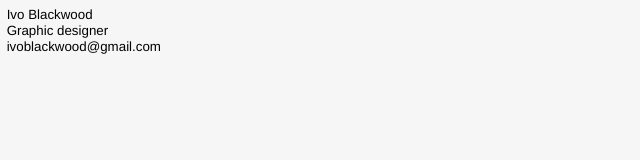
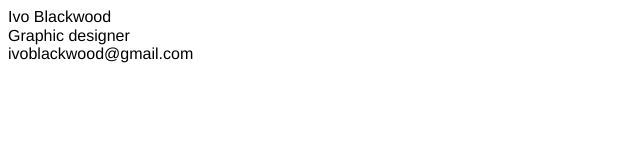
Before and after one commit to ivoblackwood/ivoblackwood, a plain HTML site: page index.html in a window 1280 px wide. Shown: the whole page, without its empty margins (0-640 px from the left). Drawn offline with Linux system fonts and the light colour scheme.

Commit message:
Update design.css

```diff
--- a/docs/design.css
+++ b/docs/design.css
@@ -1,13 +1,10 @@
 * {
 	font-weight: normal;
 	margin: 0;
-	background-color:#f6f6f6;
 	font-family: 'Helvetica', sans-serif;
-	font-size: 10pt;
-	line-height: 12pt;
-	text-rendering: optimizeLegibility;
-  -webkit-font-smoothing: antialiased;
-  -moz-osx-font-smoothing: grayscale;
+	font-size: 12pt;
+	line-height: 14pt;
+	color: black;
 }
 
 html { -webkit-text-size-adjust: 100%; }
```
